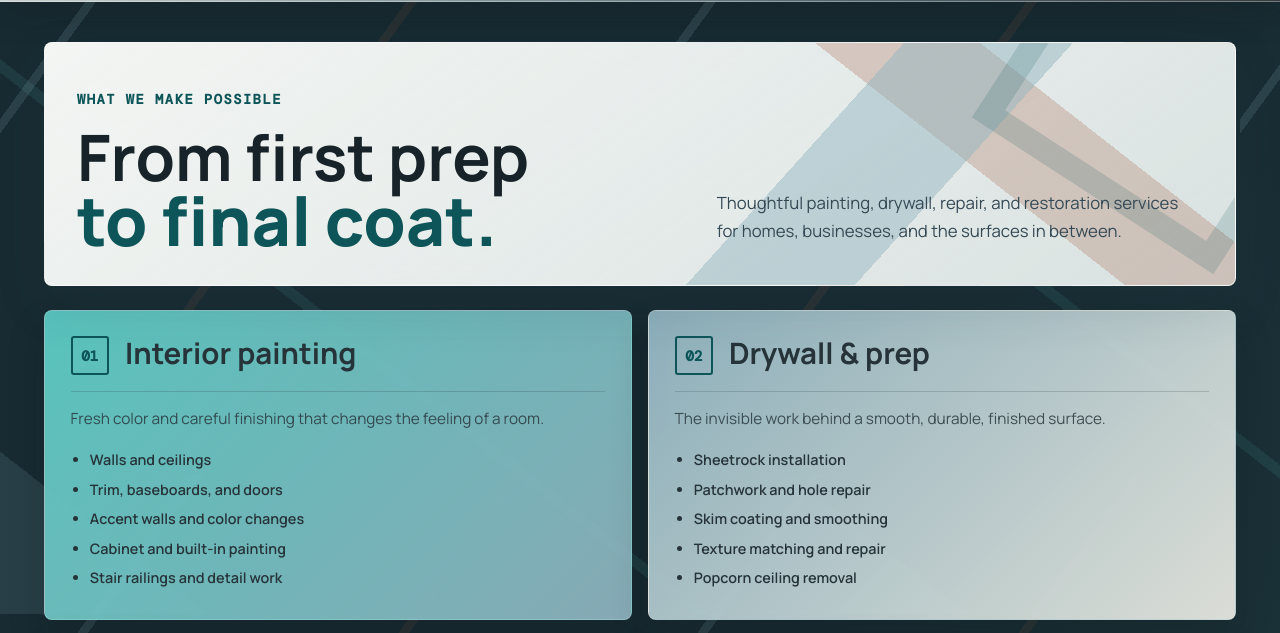
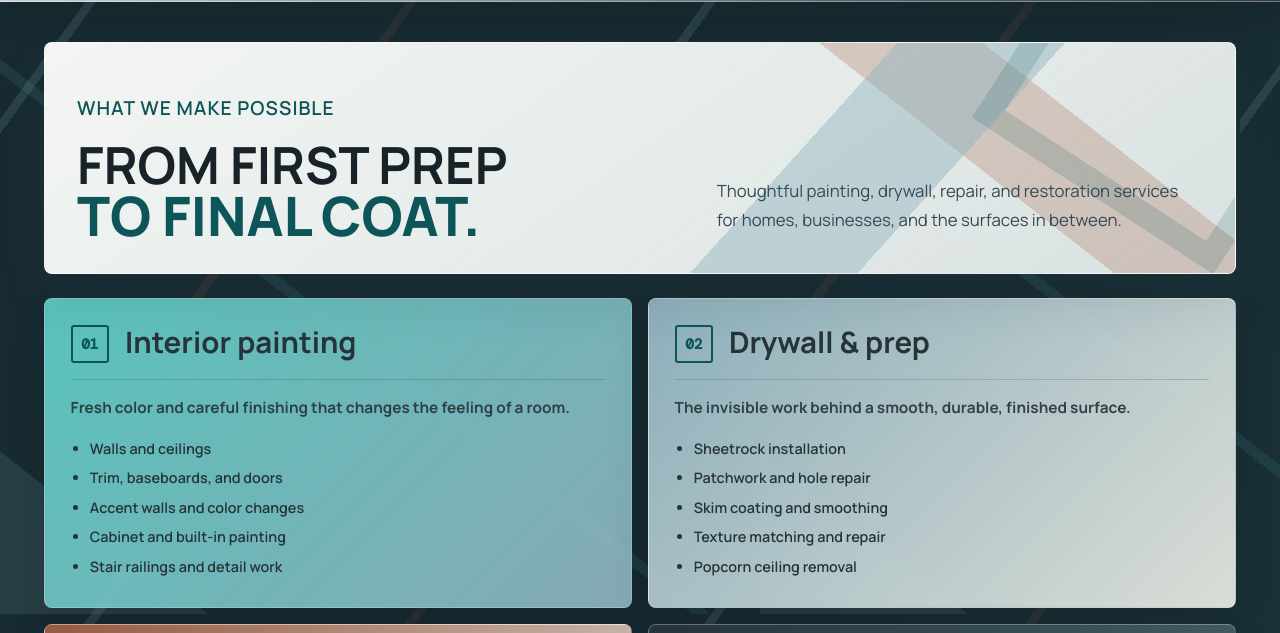
Before and after one commit to bFugett26/Fugett-Sons-, a plain HTML site: page services.html in a window 1280 px wide. Shown: the part 146-779 px from the top of the page. Drawn offline with nearby package versions, Linux system fonts and the light colour scheme.

Commit message:
Update styles.css

```diff
--- a/styles.css
+++ b/styles.css
@@ -267,15 +267,15 @@ label {
 .services-list li:nth-child(4n)::marker { color: var(--wall-blue); }
 
 .services-intro { display: grid; grid-template-columns: 1fr .8fr; align-items: end; gap: 2rem; }
-.services-intro .section-kicker { grid-column: 1 / -1; margin-bottom: -1rem; }
-.services-intro h1 { margin-bottom: 0; font-size: clamp(2.5rem, 5vw, 5rem); }
+.services-intro .section-kicker { grid-column: 1 / -1; margin-bottom: -1rem; font-family: "Manrope", sans-serif; font-size: clamp(1rem, 1.5vw, 1.35rem); font-weight: 600; letter-spacing: .05em; }
+.services-intro h1 { margin-bottom: 0; font-size: clamp(2rem, 4vw, 4rem); text-transform: uppercase; }
 .services-intro > p:last-child { margin: 0 0 .45rem; color: var(--slate); font-size: 1.05rem; line-height: 1.7; }
 .service-categories { display: grid; grid-template-columns: repeat(2, 1fr); gap: 1rem; margin-top: 1rem; }
 .service-category { min-height: 310px; padding: 1.6rem; border: 1px solid rgba(247, 250, 248, .22); border-radius: 8px; background: var(--wall-white); color: var(--wall-charcoal); box-shadow: 0 18px 38px rgba(11, 17, 21, .16); }
 .service-heading { display: flex; align-items: flex-start; gap: 1rem; border-bottom: 1px solid rgba(38, 52, 58, .2); padding-bottom: 1rem; }
 .service-heading span { display: grid; width: 2.4rem; height: 2.4rem; flex: 0 0 auto; place-items: center; border: 2px solid currentColor; border-radius: 3px; font-family: "DM Mono", monospace; font-size: .9rem; font-weight: 700; }
 .service-heading h2 { margin: .1rem 0 0; color: inherit; font-size: clamp(1.4rem, 2.3vw, 2rem); }
-.service-category > p { color: inherit; opacity: .82; font-size: .96rem; line-height: 1.6; }
+.service-category > p { color: inherit; opacity: .9; font-size: .96rem; font-weight: 700; line-height: 1.6; }
 .service-category ul { display: grid; gap: .45rem; margin: 1.1rem 0 0; padding-left: 1.2rem; font-size: .9rem; font-weight: 600; }
 .service-category li::marker { color: currentColor; }
 .service-category-teal { background: linear-gradient(135deg, rgba(91, 201, 194, .96), rgba(145, 180, 192, .92)); }
```
